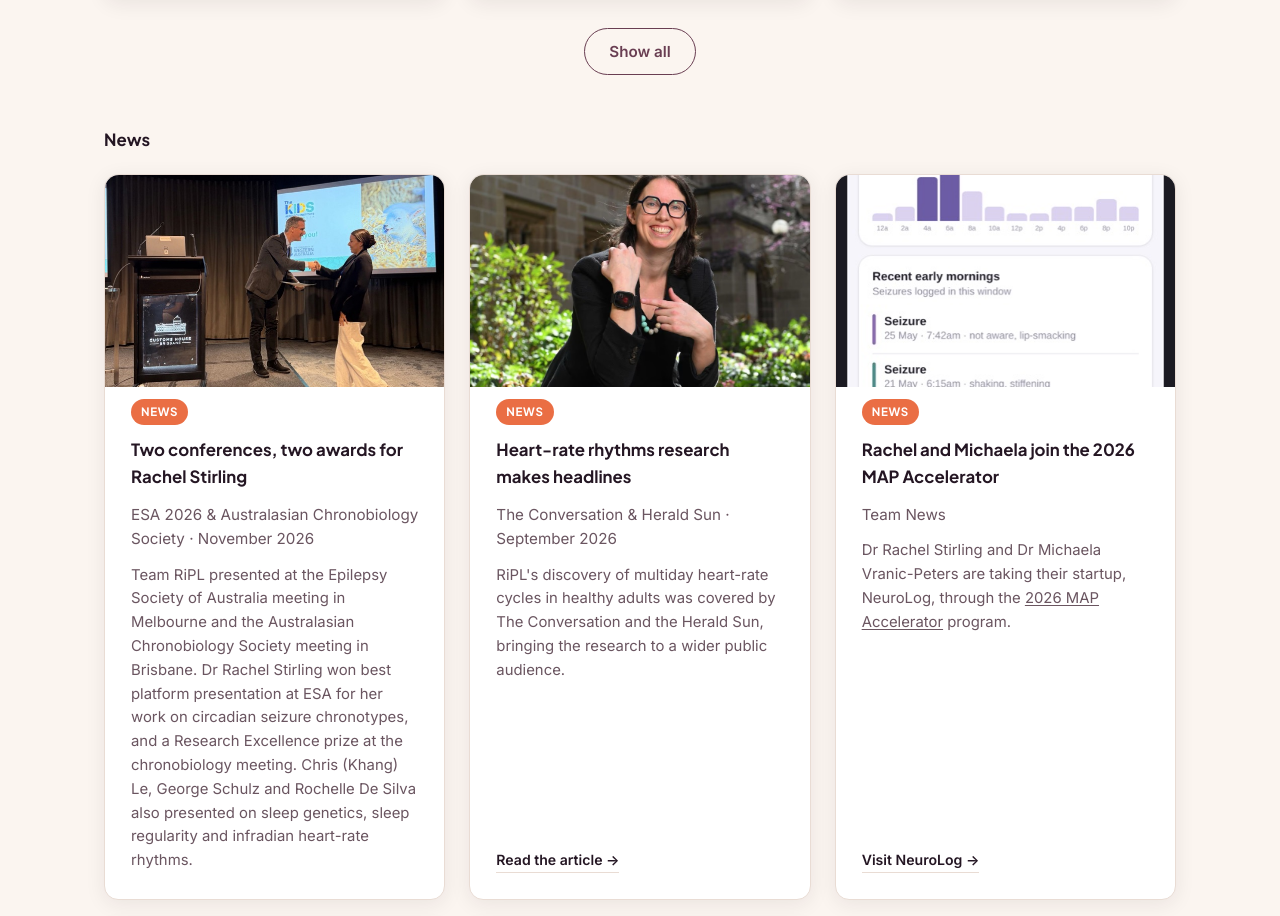
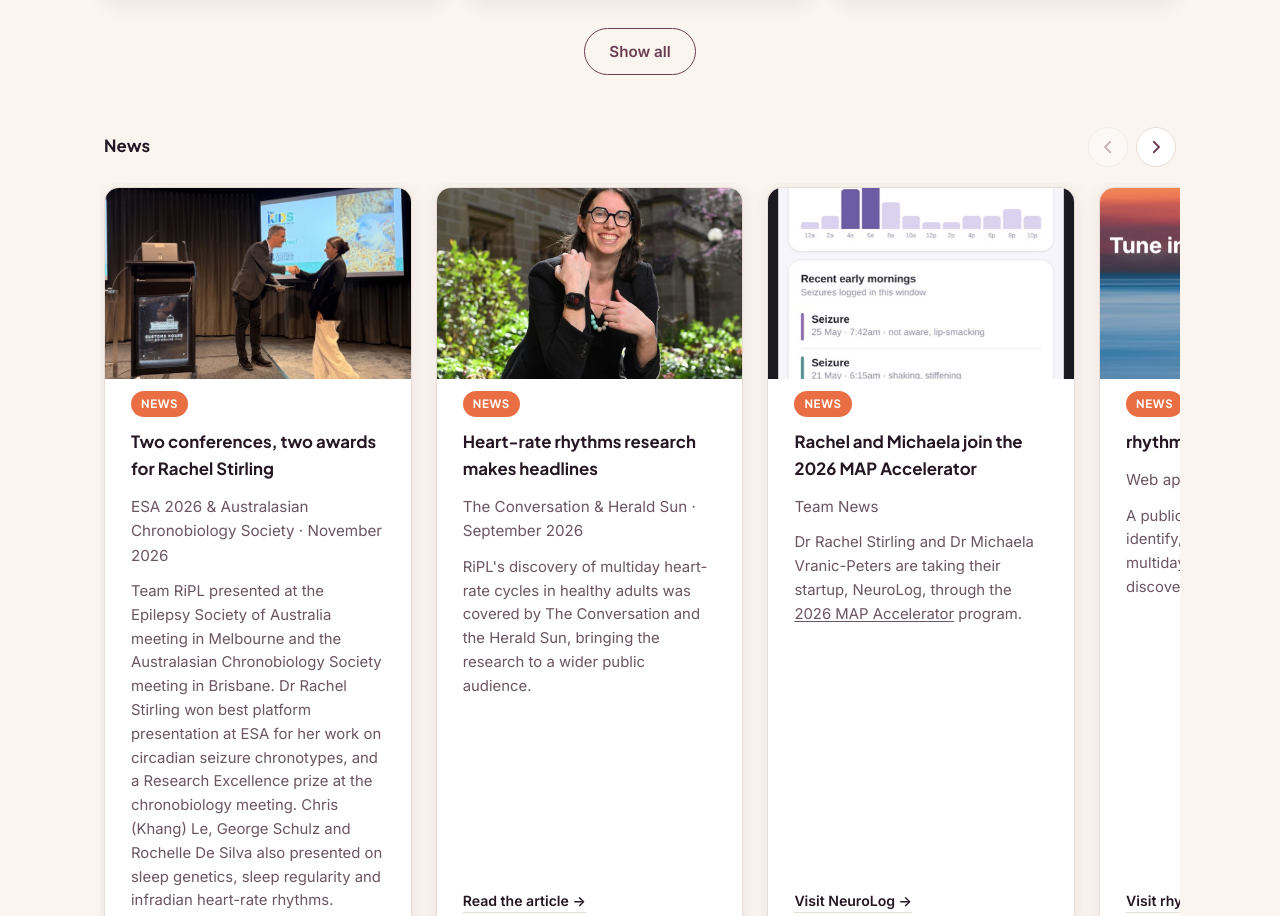
Before and after one commit to RiPLresearch/RiPLresearch.github.io, a plain HTML site: page publications.html in a window 1280 px wide. Shown: the part 3427-4343 px from the top of the page. Drawn offline with Linux system fonts and the light colour scheme.

Commit message:
Make News a single-row horizontal scroller with arrow controls
Co-Authored-By: Claude Sonnet 5.5 <noreply@anthropic.com>

```diff
--- a/css/style.css
+++ b/css/style.css
@@ -473,6 +473,60 @@ footer {
 
 .btn-ghost:hover { background: rgba(105, 62, 82, 0.08); }
 
+.group-head {
+  display: flex;
+  align-items: center;
+  justify-content: space-between;
+  gap: 16px;
+  margin: 52px 0 20px;
+}
+
+.group-head .team-group-title { margin: 0; }
+
+.scroll-controls { display: flex; gap: 8px; }
+.scroll-controls[hidden] { display: none; }
+
+.scroll-btn {
+  width: 40px;
+  height: 40px;
+  display: inline-flex;
+  align-items: center;
+  justify-content: center;
+  border-radius: 50%;
+  border: 1.5px solid var(--border);
+  background: var(--surface);
+  color: var(--dusk);
+  cursor: pointer;
+  transition: background 0.15s ease, border-color 0.15s ease;
+}
+
+.scroll-btn:hover:not(:disabled) { background: rgba(105, 62, 82, 0.08); border-color: var(--dusk); }
+.scroll-btn:disabled { opacity: 0.35; cursor: default; }
+
+.pub-grid.is-scroller {
+  display: flex;
+  gap: 24px;
+  overflow-x: auto;
+  overscroll-behavior-x: contain;
+  scroll-snap-type: x proximity;
+  scroll-padding-left: 4px;
+  padding: 4px 4px 22px;
+  margin: -4px -4px 0;
+  scrollbar-width: thin;
+  scrollbar-color: var(--border) transparent;
+}
+
+.pub-grid.is-scroller > .pub-card {
+  flex: 0 0 calc((100% - 72px) / 3.25);
+  scroll-snap-align: start;
+}
+
+.pub-grid.is-scroller:focus-visible { outline: 2px solid var(--dawn); outline-offset: 2px; border-radius: var(--radius); }
+
+@media (max-width: 760px) {
+  .pub-grid.is-scroller > .pub-card { flex-basis: 82%; }
+}
+
 /* ---------- Team ---------- */
 .team-group-title {
   font-family: var(--font-display);
--- a/js/main.js
+++ b/js/main.js
@@ -41,6 +41,51 @@ document.addEventListener("DOMContentLoaded", function () {
     render(false);
   });
 
+  document.querySelectorAll(".pub-grid[data-scroller]").forEach(function (grid) {
+    var title = grid.previousElementSibling;
+    if (!title) return;
+
+    var head = document.createElement("div");
+    head.className = "group-head";
+    title.before(head);
+    head.appendChild(title);
+
+    var controls = document.createElement("div");
+    controls.className = "scroll-controls";
+    function makeBtn(dir) {
+      var b = document.createElement("button");
+      b.type = "button";
+      b.className = "scroll-btn";
+      b.setAttribute("aria-label", "Scroll " + (dir < 0 ? "back" : "forward"));
+      b.innerHTML = '<svg width="18" height="18" viewBox="0 0 24 24" fill="none" stroke="currentColor" stroke-width="2.4" stroke-linecap="round" stroke-linejoin="round" aria-hidden="true"><path d="' + (dir < 0 ? "M15 5l-7 7 7 7" : "M9 5l7 7-7 7") + '"/></svg>';
+      b.addEventListener("click", function () {
+        var card = grid.querySelector(".pub-card");
+        var step = card ? card.getBoundingClientRect().width + 24 : grid.clientWidth * 0.8;
+        grid.scrollBy({ left: dir * step, behavior: "smooth" });
+      });
+      return b;
+    }
+    var prev = makeBtn(-1);
+    var next = makeBtn(1);
+    controls.appendChild(prev);
+    controls.appendChild(next);
+    head.appendChild(controls);
+
+    grid.classList.add("is-scroller");
+    grid.setAttribute("tabindex", "0");
+    grid.setAttribute("role", "region");
+
+    function update() {
+      var max = grid.scrollWidth - grid.clientWidth;
+      controls.hidden = max <= 1;
+      prev.disabled = grid.scrollLeft <= 1;
+      next.disabled = grid.scrollLeft >= max - 1;
+    }
+    grid.addEventListener("scroll", update, { passive: true });
+    window.addEventListener("resize", update);
+    update();
+  });
+
   var filterBtns = document.querySelectorAll(".filter-btn");
   var cards = document.querySelectorAll(".pub-card[data-type]");
   filterBtns.forEach(function (btn) {
--- a/publications.html
+++ b/publications.html
@@ -5,7 +5,7 @@
 <meta name="viewport" content="width=device-width, initial-scale=1.0">
 <title>News &amp; Publications | RiPL</title>
 <meta name="description" content="Latest news and scientific publications from the Rhythms in Physiology Lab, University of Melbourne.">
-<link rel="stylesheet" href="css/style.css?v=7">
+<link rel="stylesheet" href="css/style.css?v=8">
 <link rel="preconnect" href="https://fonts.googleapis.com">
 <link rel="preconnect" href="https://fonts.gstatic.com" crossorigin>
 <link href="https://fonts.googleapis.com/css2?family=Plus+Jakarta+Sans:wght@600;700;800&family=Inter:wght@400;500;600&display=swap" rel="stylesheet">
@@ -233,7 +233,7 @@
     </div>
 
     <p class="team-group-title" id="news">News</p>
-    <div class="grid pub-grid">
+    <div class="grid pub-grid" data-scroller="news" aria-label="News items">
 
       <div class="card pub-card">
         <div class="pub-card-media">
@@ -309,6 +309,6 @@
   </div>
 </footer>
 
-<script src="js/main.js?v=3"></script>
+<script src="js/main.js?v=4"></script>
 </body>
 </html>
```
Also changed, not shown: index.html (+2 -2 lines), team.html (+2 -2 lines).
